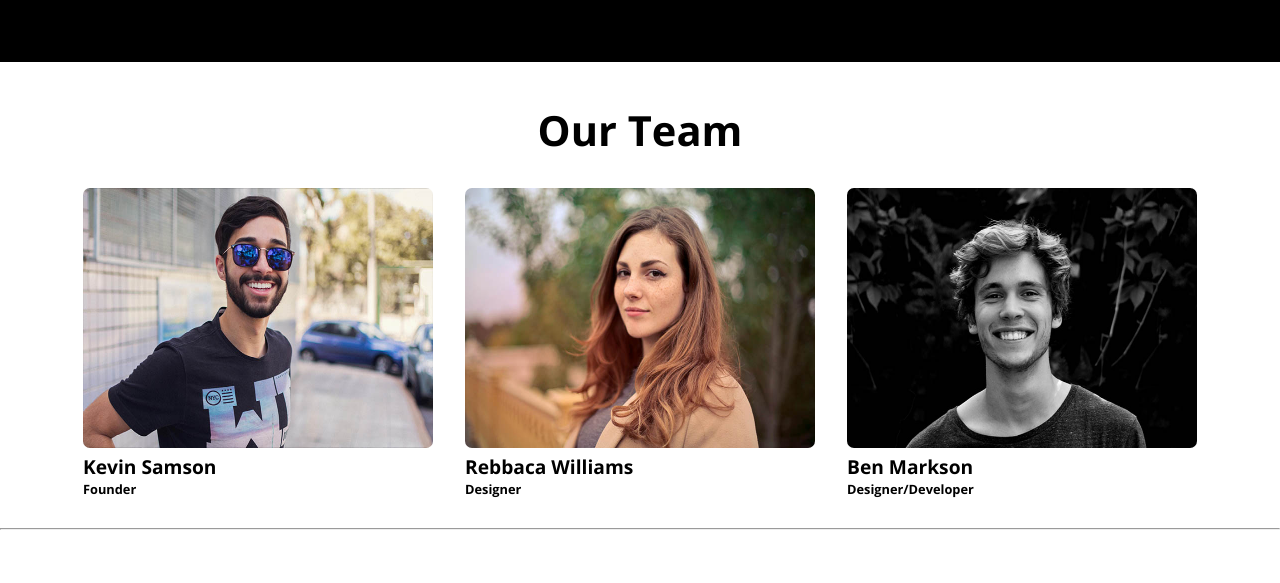
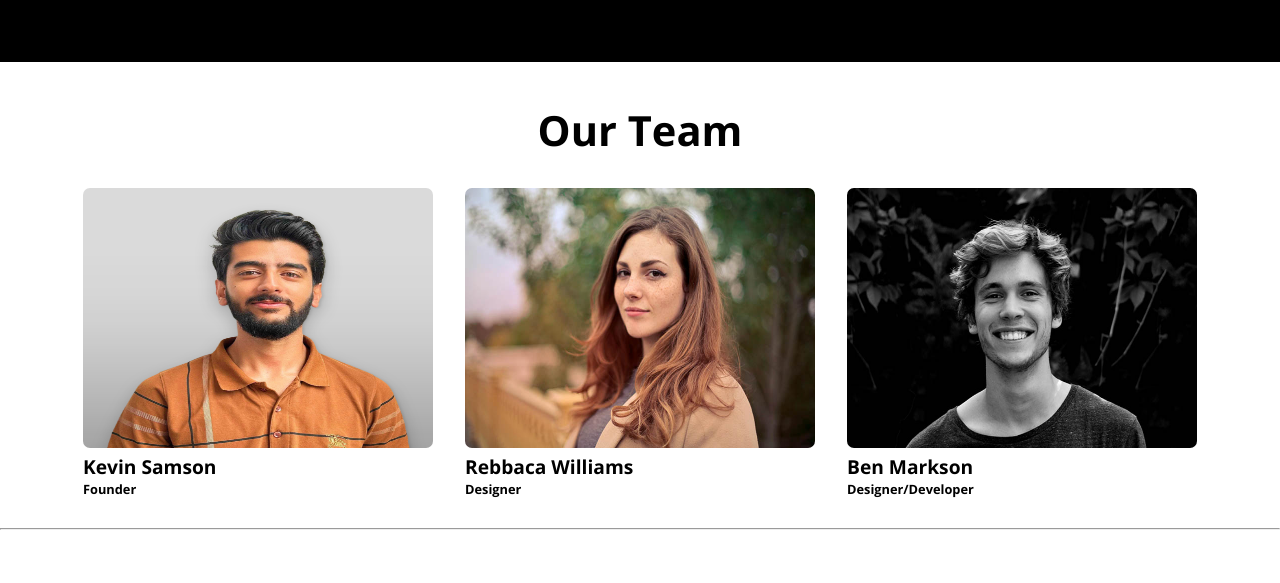
Before and after one commit to arfatkhan2/LuminaCreative, a plain HTML site: page about.html in a window 1280 px wide. Shown: the part 777-1360 px from the top of the page. Drawn offline with nearby package versions, Linux system fonts and the light colour scheme.

Commit message:
image change

```diff
--- a/about.html
+++ b/about.html
@@ -88,7 +88,7 @@
 
       <div class="team-gallery">
         <div class="team1">
-          <img src="./images/team1.jpg" alt="" width="350px" height="260px" />
+          <img src="./images/arfat12.jpg" alt="" width="350px" height="260px" />
           <h5>Kevin Samson</h5>
           <h6>Founder</h6>
         </div>
```
Also changed, not shown: images/arfat12.jpg (added).
